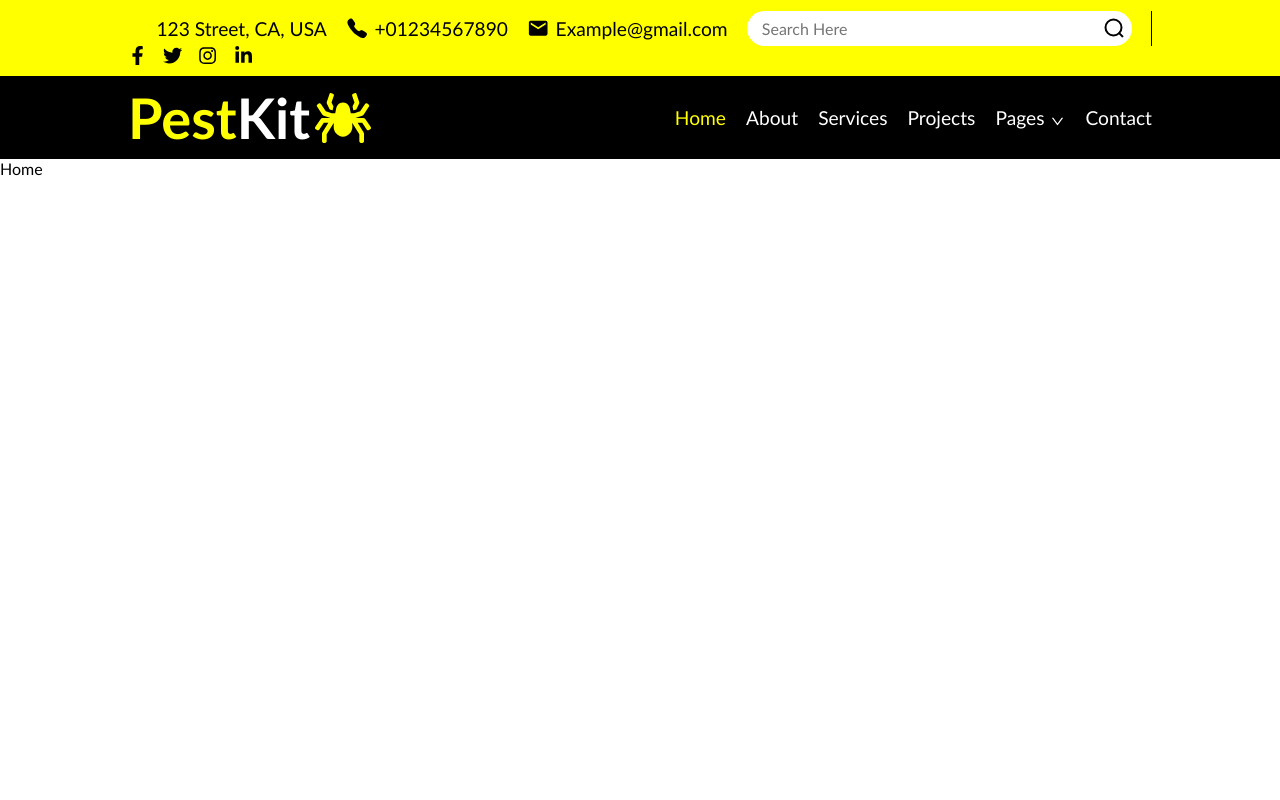
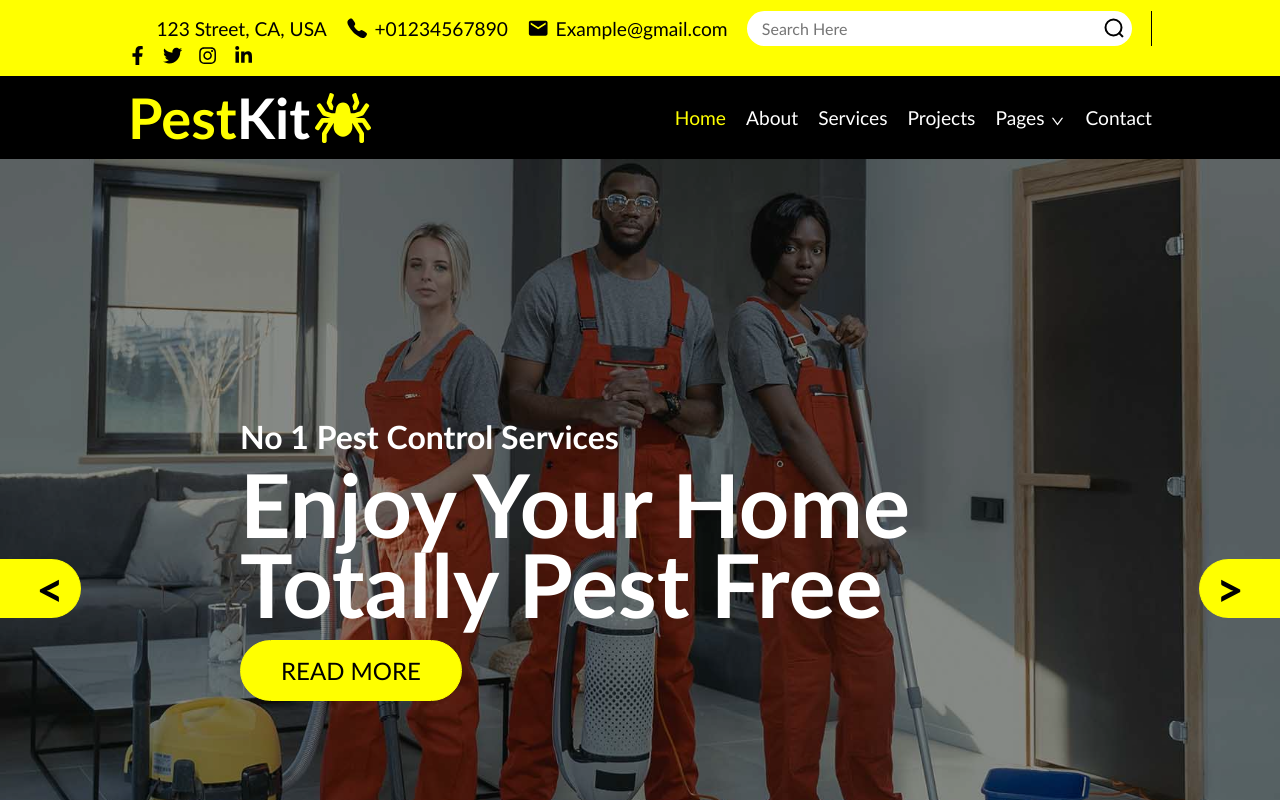
Before and after one commit to AK-Baghel/PestKit-WebApp, a React (Vite) app: page / in a window 1280 px wide. Shown: the top 800 px of the page. Built offline with nearby package versions, Linux system fonts and the light colour scheme; some icons are missing.

Commit message:
Complete home component by adding Carousel

```diff
--- a/package.json
+++ b/package.json
@@ -13,7 +13,8 @@
     "react": "^18.2.0",
     "react-dom": "^18.2.0",
     "react-icons": "^4.11.0",
-    "react-router-dom": "^6.16.0"
+    "react-router-dom": "^6.16.0",
+    "sass": "^1.68.0"
   },
   "devDependencies": {
     "@types/react": "^18.2.15",
--- a/src/components/header/Header.jsx
+++ b/src/components/header/Header.jsx
@@ -13,7 +13,7 @@ import { MdEmail } from "react-icons/md"
 import { AiOutlineDown } from "react-icons/ai"
 import { useNavigate } from 'react-router-dom'
 
-import "./style.css"
+import "./style.scss"
 
 function Header() {
     const [toggle, setToggle] = useState(true);
@@ -56,7 +56,7 @@ function Header() {
                     </div>
                 </div>
                 <div className="content">
-                    <div className="logo">
+                    <div className="logo" onClick={()=>{navigate('/')}}>
                         <div className="text">Pest<span>Kit</span></div>
                         <FaSpider className='spider' />
                     </div>
@@ -67,11 +67,11 @@ function Header() {
                         <li onClick={()=>{navigate('/projects')}}>Projects</li>
                         <li className='arrow' onClick={display} >Pages<AiOutlineDown size={"15px"}/>
                             <div className={`float ${float ? "set" : ""} `}>
-                                <div className="items">Pricing Plan</div>
-                                <div className="items">Blog Post</div>
-                                <div className="items">Team Members</div>
-                                <div className="items">Testimonial</div>
-                                <div className="items">404 Page</div>
+                                <div className="items" onClick={()=>{navigate('/pricing')}}>Pricing Plan</div>
+                                <div className="items" onClick={()=>{navigate('/blog')}}>Blog Post</div>
+                                <div className="items" onClick={()=>{navigate('/team')}}>Team Members</div>
+                                <div className="items" onClick={()=>{navigate('/testimonial')}}>Testimonial</div>
+                                <div className="items" onClick={()=>{navigate('/page404')}}>404 Page</div>
                             </div>
                         </li>
                         <li onClick={()=>{navigate('/contact')}}>Contact</li>
--- a/src/components/header/style.css
+++ b/src/components/header/style.scss
@@ -65,7 +65,6 @@ input {
     border-top-right-radius: 20px;
     border-bottom-right-radius: 20px;
     font-size: 1.5rem;
-    cursor: pointer;
 }
 
 .socials {
@@ -73,6 +72,7 @@ input {
     justify-content: center;
     align-items: center;
     gap: 1rem;
+    cursor: pointer;
 }
 
 .line {
@@ -91,6 +91,7 @@ input {
     justify-content: center;
     align-items: center;
     gap: 5px;
+    cursor: pointer;
 }
 
 .text {
@@ -126,9 +127,9 @@ li {
 .active {
     color: yellow;
 }
-.select{
+/* .select{
 
-}
+} */
 
 .arrow {
     position: relative;
@@ -157,6 +158,7 @@ li {
 
 .items {
     padding:0 1.4rem;
+    transition: all 0.3s ease;
 }
 
 .items:hover {
@@ -234,4 +236,6 @@ li {
     .contact {
         display: none;
     }
+
+
 }
--- a/src/pages/home/Home.jsx
+++ b/src/pages/home/Home.jsx
@@ -1,8 +1,39 @@
 import React from 'react'
+import img1 from "../../assets/carousel-1.jpg"
+import img2 from "../../assets/carousel-2.jpg"
+import "./style.scss"
 
 function Home() {
   return (
-    <div>Home</div>
+    <>
+    <div className="hContainer">
+    <div className="carousel">
+      <div className="hDiv1">
+        <div className="hContent">
+          <div className="data">
+            <div className="hHeading">No 1 Pest Control Services</div>
+            <div className="hDesc">Enjoy Your Home Totally Pest Free</div>
+            <div className="hButton">READ MORE</div>
+          </div>
+        </div>
+      </div>
+      <div className="hDiv2">
+        <div className="hContent">
+          <div className="data">
+            <div className="hHeading">No 1 Pest Control Services</div>
+            <div className="hDesc">Enjoy Your Home Totally Pest Free</div>
+            <div className="hButton">READ MORE</div>
+          </div>
+        </div>
+      </div>
+    </div>
+
+      <div className="hLeft">{`<`}</div>
+      <div className="hRight">{">"}</div>
+
+    </div>
+    </>
+
   )
 }
 
--- /dev/null
+++ b/src/pages/home/style.scss
@@ -0,0 +1,135 @@
+.hContainer {
+    position: relative;
+}
+
+.carousel {
+    display: flex;
+    overflow: scroll;
+    color: white;
+}
+
+.carousel::-webkit-scrollbar {
+    display: none;
+}
+
+.hDiv1 {
+    background-image: url("../../assets/carousel-1.jpg");
+    background-repeat: no-repeat;
+    background-position: center;
+    background-size: cover;
+    min-width: 100%;
+    min-height: 100vh;
+    overflow-x: scroll;
+}
+
+.hContent {
+
+    width: 100%;
+    height: 100%;
+    background-color: rgba(0, 0, 0, 0.418);
+    display: flex;
+    justify-content: center;
+    flex-direction: column;
+}
+
+.data {
+    padding: 15rem;
+}
+
+.hDiv2 {
+    background-image: url("../../assets/carousel-2.jpg");
+    background-repeat: no-repeat;
+    background-position: center;
+    background-size: cover;
+    min-width: 100%;
+    min-height: 100vh;
+    overflow-x: scroll;
+}
+
+.hDiv1::-webkit-scrollbar {
+    display: none;
+}
+
+.hDiv2::-webkit-scrollbar {
+    display: none;
+}
+
+.hHeading {
+    font-size: 2rem;
+    font-weight: bolder;
+}
+
+.hDesc {
+    width: 50rem;
+    font-size: 5.5rem;
+    line-height: 5rem;
+    font-weight: 800;
+    margin-top: 0.5rem;
+}
+
+.hButton {
+    width: fit-content;
+    color: black;
+    font-size: 1.5rem;
+    background-color: yellow;
+    border-radius: 50px;
+    padding: 15px 40px;
+    margin-top: 1rem;
+
+    background: linear-gradient(to right, black 50%, yellow 50%);
+    background-size: 200% 100%;
+    background-position: right bottom;
+    transition: all .5s ease-out;
+    cursor: pointer;
+    border: 1px solid yellow;
+
+}
+.hButton:hover{
+    background-position: left bottom;
+    color: white;
+}
+
+
+.hLeft,
+.hRight {
+    background-color: yellow;
+    font-weight: 600;
+    position: absolute;
+    color: rgb(0, 0, 0);
+    cursor: pointer;
+    top: 50%;
+    width: 3rem;
+    text-align: right;
+    font-size: 3rem;
+    padding: 0 1rem;
+    border-top-right-radius: 30px;
+    border-bottom-right-radius: 30px;
+    border: 1px solid yellow;
+    border-left: none;
+
+    background: linear-gradient(to right, black 50%, yellow 50%);
+    background-size: 200% 100%;
+    background-position: right bottom;
+    transition: all .5s ease-out;
+}
+
+.hRight {
+    border-top-right-radius: 0px;
+    border-bottom-right-radius: 0px;
+    border-top-left-radius: 30px;
+    border-bottom-left-radius: 30px;
+    text-align: left;
+    right: 0;
+    border-right: none;
+    border-left: 1px solid yellow;
+}
+
+.hLeft:hover {
+    background-position: left bottom;
+    color: white;
+}
+
+.hRight:hover {
+    color: white;
+    background-position: left bottom;
+}
```
Also changed, not shown: src/pages/home/style.css (deleted), 1 other file (tests, documents, lock files or other folders).
